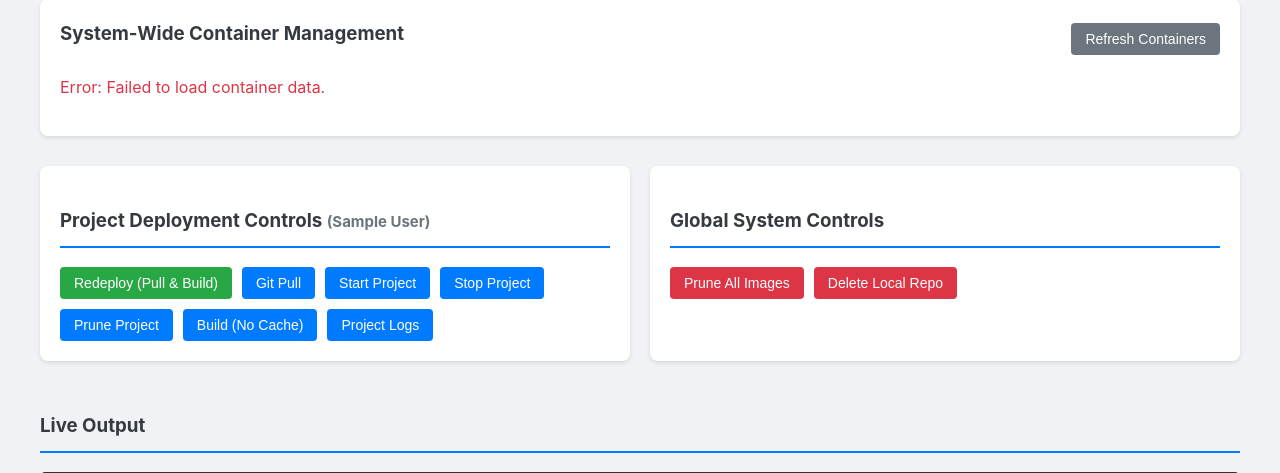
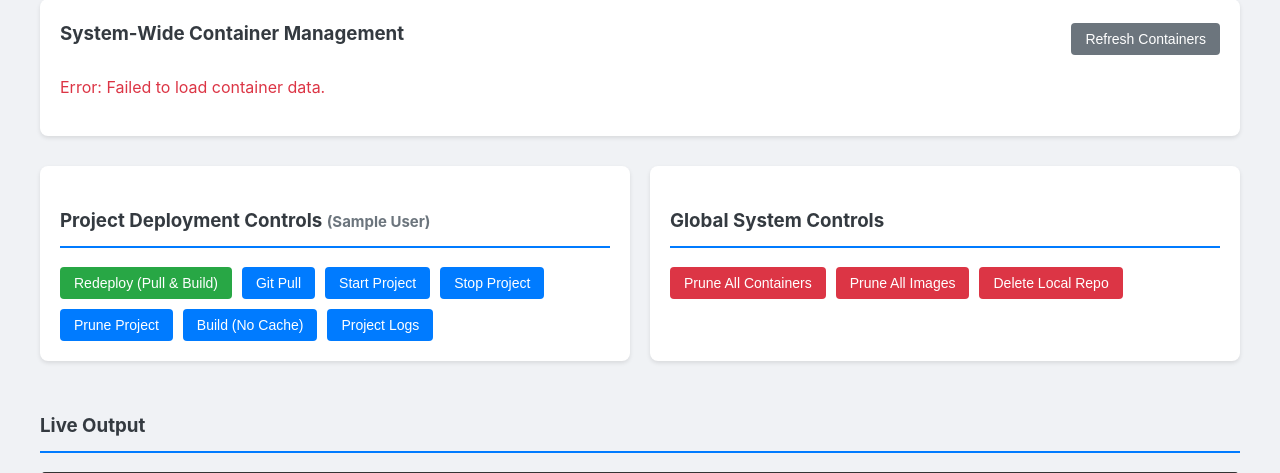
Before and after one commit to shad0wghost/sakadeploy, a Flask app: page /cicd in a window 1280 px wide. Shown: the part 602-1075 px from the top of the page. Run offline with Flask 3, Linux system fonts and the light colour scheme; the visitor is signed in with stand-in values (Sample User, id 1).

Commit message:
adding docker buttons

```diff
--- a/app.py
+++ b/app.py
@@ -315,17 +315,24 @@
                 'stop': ['stop'],
                 'prune': ['down', '--remove-orphans'],
                 'build_no_cache': ['build', '--no-cache'],
-                'prune_images': ['image', 'prune', '-a', '-f']
+                'prune_images': ['image', 'prune', '-a', '-f'],
+                'prune_containers': ['container', 'prune', '-f'] # Added for global container prune
              }
              if action not in cmd_map:
                  yield "data: Error: Unknown command.\n\n"
                  return
 
-             if action == 'prune_images':
+             if action == 'prune_images' or action == 'prune_containers':
+                 # These are global docker commands
                  full_cmd = ['docker'] + cmd_map[action]
                  yield f"data: --- Running global command: '{' '.join(full_cmd)}' ---\n\n"
-                 yield from stream_process(full_cmd)
+                 if action == 'prune_containers':
+                     # Also stop all running containers first for a full clean
+                     yield "data: --- Stopping all running containers first ---\n\n"
+                     yield from stream_process(['docker', 'stop', '$(docker ps -q)'], cwd='/')
+                 yield from stream_process(full_cmd, cwd='/')
              else:
+                 # Project-specific docker-compose commands
                  full_cmd = ['docker', 'compose', '-f', os.path.join(deploy_path, 'docker-compose.yml')] + cmd_map[action]
                  yield f"data: --- Running 'docker-compose {action}' ---\n\n"
                  yield from stream_process(full_cmd, cwd=deploy_path)
--- a/templates/cicd_dashboard.html
+++ b/templates/cicd_dashboard.html
@@ -57,6 +57,7 @@
         <div class="controls-section">
             <h3>Global System Controls</h3>
             <div class="main-controls">
+                <button onclick="if(confirm('Are you sure you want to stop and remove ALL containers on this system? THIS IS A HIGHLY DESTRUCTIVE ACTION.')) runDockerAction('prune_containers')" class="btn-danger">Prune All Containers</button>
                 <button onclick="if(confirm('Are you sure you want to remove ALL unused Docker images on this system? This can affect other projects.')) runDockerAction('prune_images')" class="btn-danger">Prune All Images</button>
                 <button onclick="if(confirm('Are you sure you want to permanently delete the local repository folder for the selected project? This cannot be undone.')) runGitAction('delete_repo')" class="btn-danger">Delete Local Repo</button>
             </div>
```
